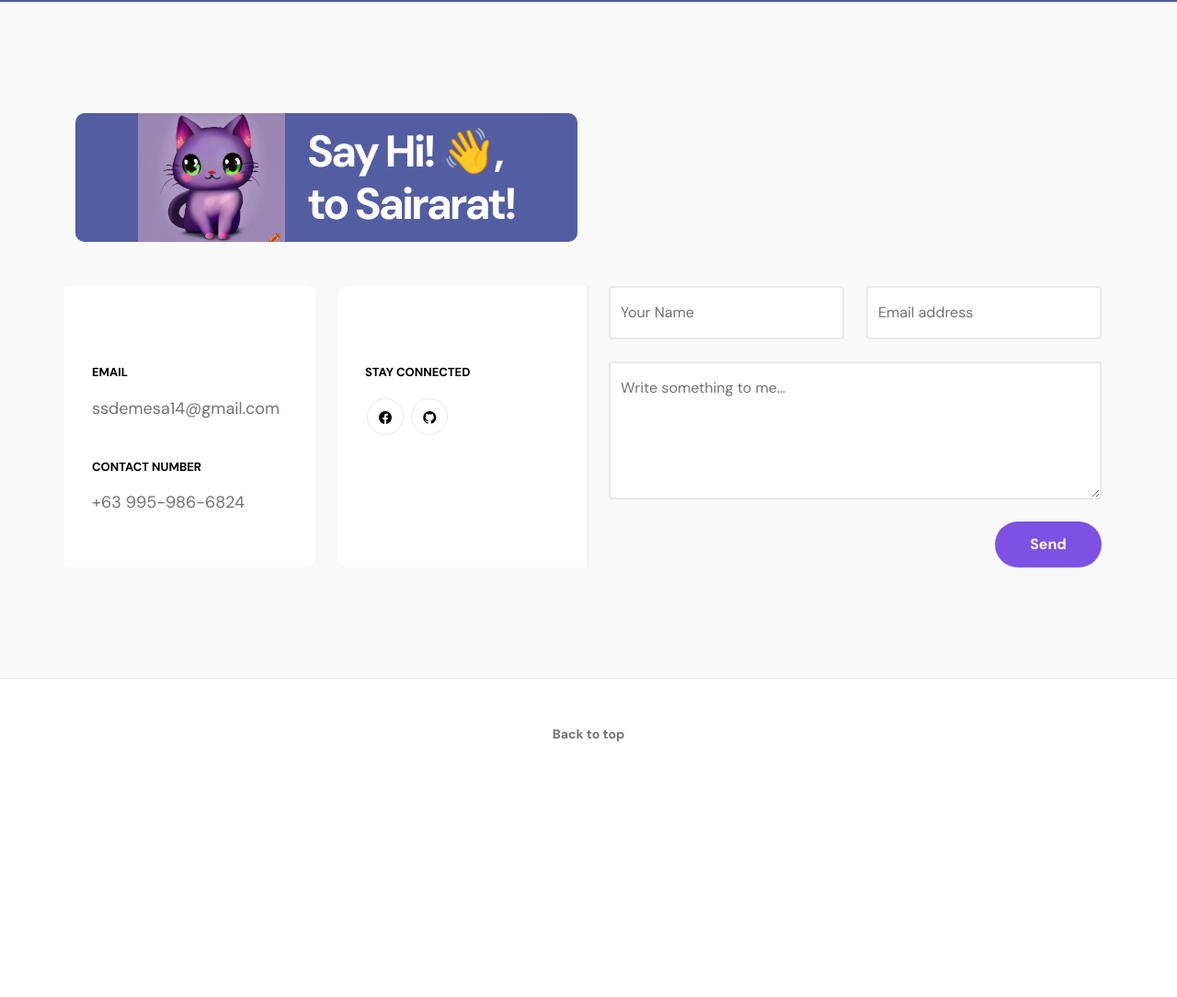
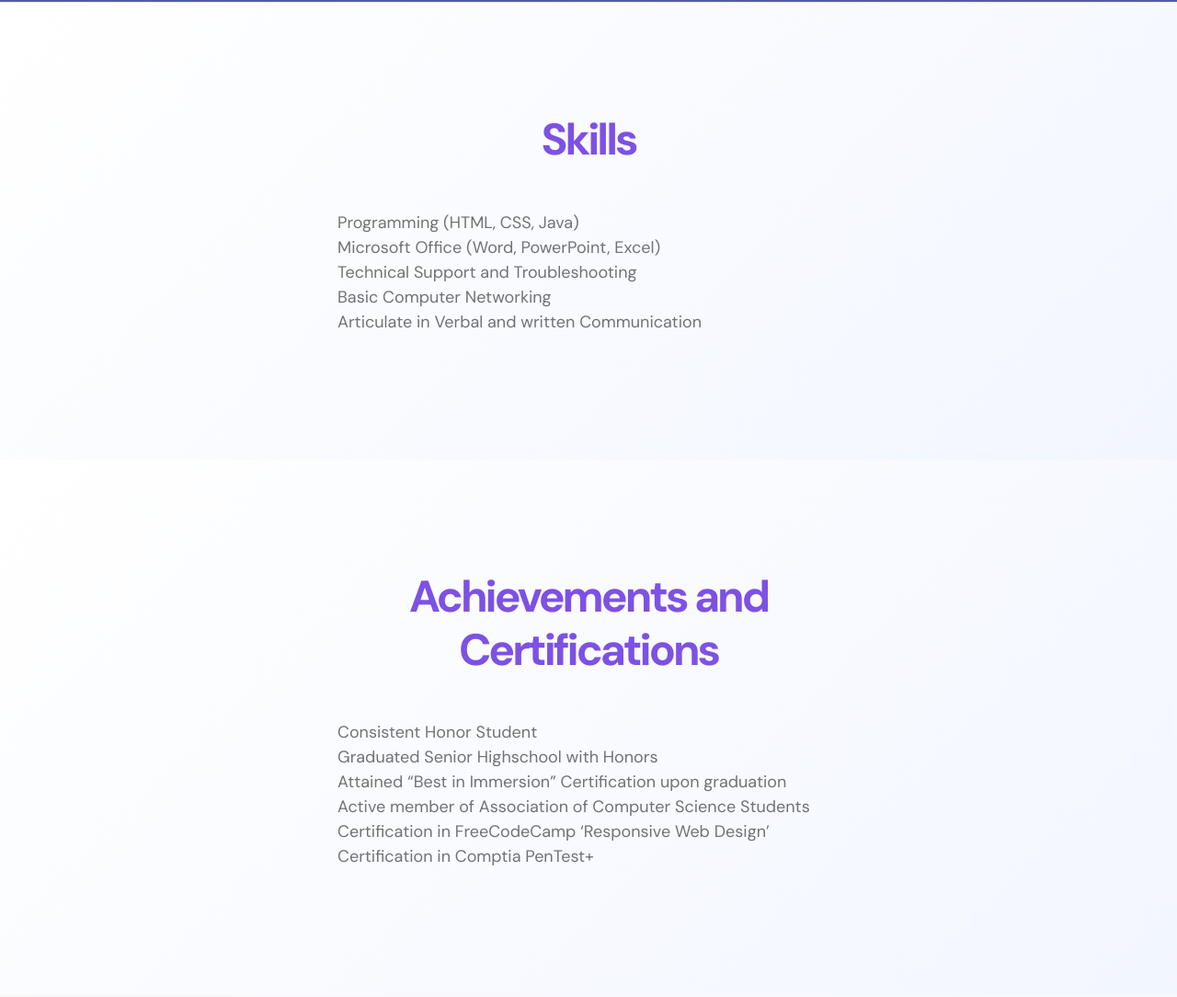
Before and after one commit to sairarat/Web-Resume, a plain HTML site: page index.html in a window 1280 px wide. Shown: the part 2307-3391 px from the top of the page at 92% size. Before the commit the page ends 3166 px from the top, so only its background shows below. Drawn offline with nearby package versions, Linux system fonts and the light colour scheme.

Commit message:
Update index.html

```diff
--- a/index.html
+++ b/index.html
@@ -152,8 +152,6 @@
                                         <p>
                                     </div>
                                     <div class="col-lg-6 col-6 pt-4">
-                                        <strong class="featured-numbers">Skills.</strong>
-                                        <p class="featured-text">Kumain</p>
                                     </div>
                                     <div class="col-lg-6 col-6 featured-border-start ps-5 pt-4">
                                         <h6 class="featured-text"><strong>Upper Secondary (2022-2023)</strong></h6>
@@ -173,6 +171,41 @@
                     </div>
                 </div>
             </section>
+            <section class="skills section-padding" style="background: linear-gradient(135deg, #ffffff, #f2f6ff);">
+                <div class="container scale">
+                    <div class="row">
+                        <div class="col-lg-6 offset-lg-3">
+                            <h2 class="section-title text-center mb-5">Skills</h2>
+                            <ul class="list-unstyled">
+                                <li>Programming (HTML, CSS, Java)</li>
+                                <li>Microsoft Office (Word, PowerPoint, Excel)</li>
+                                <li>Technical Support and Troubleshooting</li>
+                                <li>Basic Computer Networking</li>
+                                <li>Articulate in Verbal and written Communication</li>
+                            </ul>
+                        </div>
+                    </div>
+                </div>
+            </section>
+
+            <section class="achievements section-padding" style="background: linear-gradient(135deg, #ffffff, #f2f6ff);">
+                <div class="container scale">
+                    <div class="row">
+                        <div class="col-lg-6 offset-lg-3">
+                            <h2 class="section-title text-center mb-5">Achievements and Certifications</h2>
+                            <ul class="list-unstyled">
+                                <li>Consistent Honor Student</li>
+                                <li>Graduated Senior Highschool with Honors</li>
+                                <li>Attained “Best in Immersion” Certification upon graduation</li>
+                                <li>Active member of Association of Computer Science Students</li>
+                                <li>Certification in FreeCodeCamp ‘Responsive Web Design’</li>
+                                <li>Certification in Comptia PenTest+</li>
+                            </ul>
+                        </div>
+                    </div>
+                </div>
+            </section>
+
             <section class="contact section-padding scale" id="section_3">
                 <div class="container">
                     <div class="row">
```
